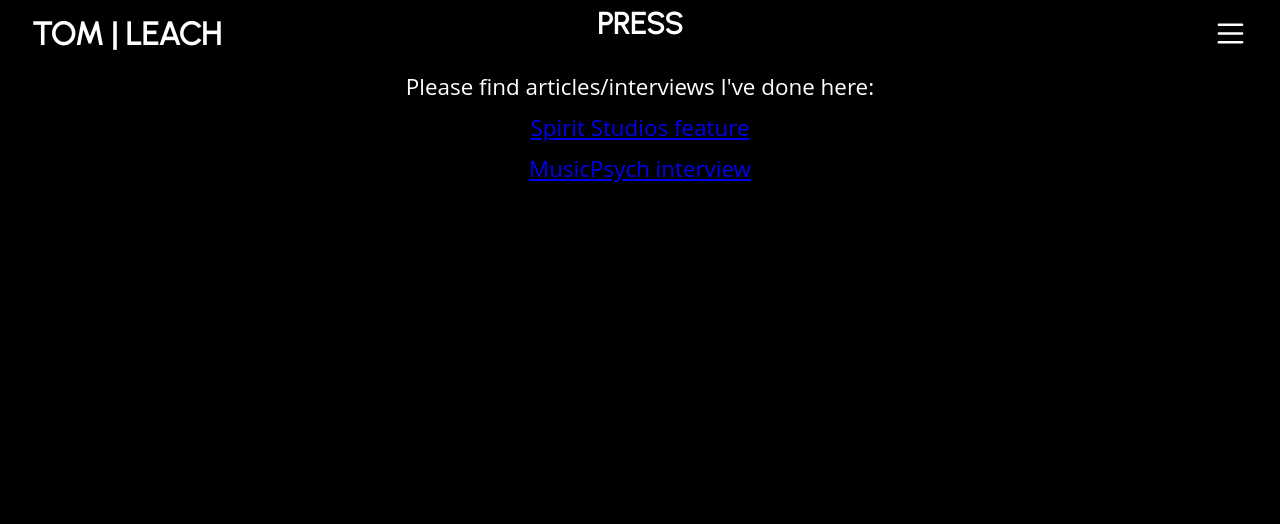
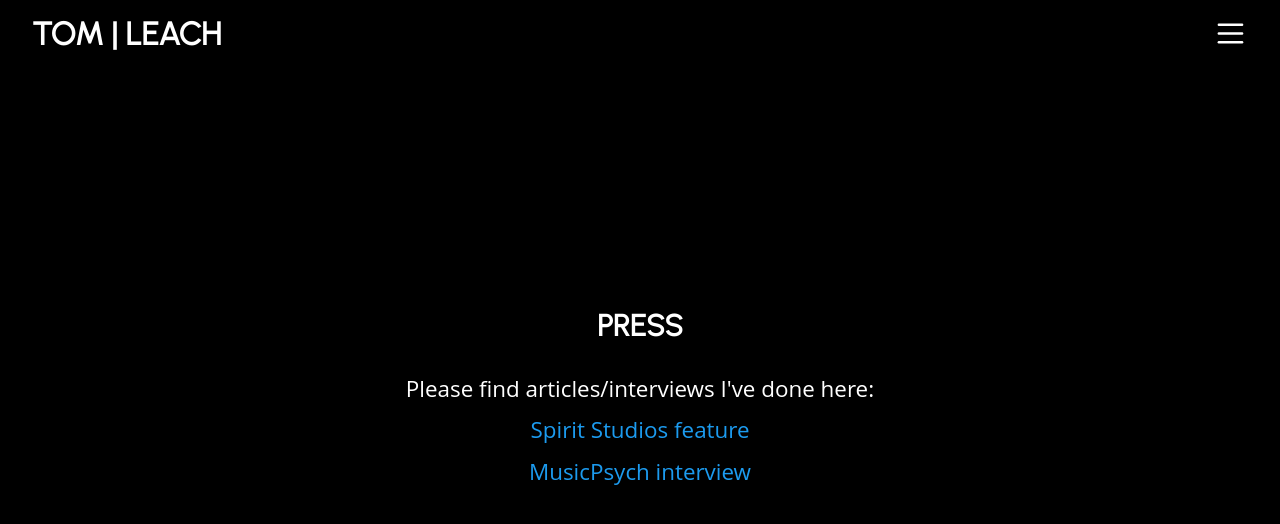
Before and after one commit to eddiearnoldz/tom-leach-website, a Vue app: page /press in a window 1280 px wide. Shown: the top 524 px of the page. Built offline with nearby package versions, Linux system fonts and the light colour scheme.

Commit message:
added colors for a tags and removed underlines

```diff
--- a/src/views/AboutView.vue
+++ b/src/views/AboutView.vue
@@ -21,6 +21,11 @@
     margin: 0 auto;
   }
 
+  .about a {
+    color: #1C9BEF;
+    text-decoration: none;
+  }
+
   @media screen and (min-width: 768px) {
     .about {
       padding: 2rem;
--- a/src/views/PressView.vue
+++ b/src/views/PressView.vue
@@ -14,5 +14,14 @@
 <style>
 .press {
   text-align: center;
+  height: 100dvh;
+  display: flex;
+  flex-direction: column;
+  justify-content: center;
+}
+
+.press a {
+  text-decoration: none;
+  color: #1C9BEF;
 }
 </style>
```
